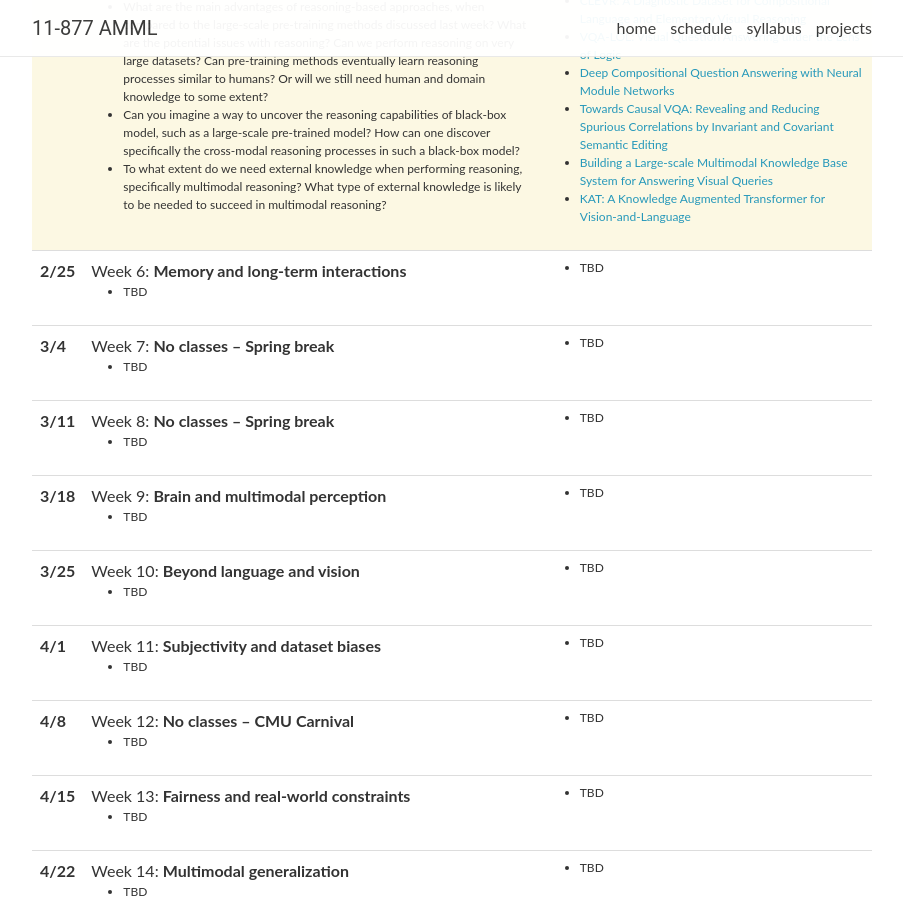
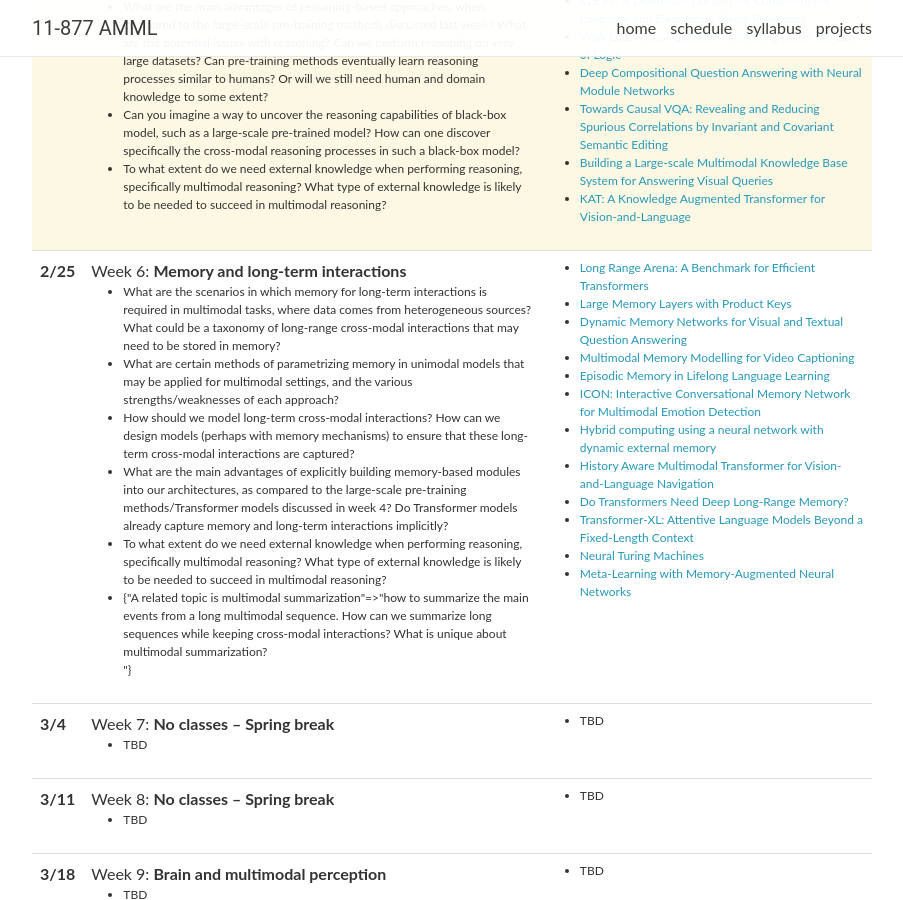
Before and after one commit to CMU-MultiComp-Lab/adv-mmml-course, a Jekyll site: the page built from _pages/schedule.md, in a window 1280 px wide and 900 px high, scrolled down 1632 px. Shown: the whole window, without its empty margins (188-1091 px from the left). Built offline with Jekyll 4.4.1, drawn with Linux system fonts in a browser that asks for light colours; nearby versions of some CDN libraries; comment, search, counter and statistics services are not loaded.

Commit message:
Update lectures.yml

```diff
--- a/_data/lectures.yml
+++ b/_data/lectures.yml
@@ -95,10 +95,26 @@
 - date: 2/25
   title: >
     Week 6: <strong>Memory and long-term interactions</strong>
-  slides:
   topics:
-    - TBD
-  readings: TBD
+    - What are the scenarios in which memory for long-term interactions is required in multimodal tasks, where data comes from heterogeneous sources? What could be a taxonomy of long-range cross-modal interactions that may need to be stored in memory? <br/>
+    - What are certain methods of parametrizing memory in unimodal models that may be applied for multimodal settings, and the various strengths/weaknesses of each approach? <br/>
+    - How should we model long-term cross-modal interactions? How can we design models (perhaps with memory mechanisms) to ensure that these long-term cross-modal interactions are captured? <br/>
+    - What are the main advantages of explicitly building memory-based modules into our architectures, as compared to the large-scale pre-training methods/Transformer models discussed in week 4? Do Transformer models already capture memory and long-term interactions implicitly? <br/>
+    - To what extent do we need external knowledge when performing reasoning, specifically multimodal reasoning? What type of external knowledge is likely to be needed to succeed in multimodal reasoning? <br/>
+    - A related topic is multimodal summarization: how to summarize the main events from a long multimodal sequence. How can we summarize long sequences while keeping cross-modal interactions? What is unique about multimodal summarization? <br/>
+  readings:
+    - <a href="https://arxiv.org/abs/2011.04006">Long Range Arena&#58; A Benchmark for Efficient Transformers</a> <br/>
+    - <a href="https://arxiv.org/abs/1907.05242">Large Memory Layers with Product Keys</a> <br/>
+    - <a href="https://arxiv.org/abs/1603.01417">Dynamic Memory Networks for Visual and Textual Question Answering</a> <br/>
+    - <a href="https://arxiv.org/abs/1611.05592">Multimodal Memory Modelling for Video Captioning</a> <br/>
+    - <a href="https://arxiv.org/abs/1906.01076">Episodic Memory in Lifelong Language Learning</a> <br/>
+    - <a href="https://aclanthology.org/D18-1280.pdf">ICON&#58; Interactive Conversational Memory Network for Multimodal Emotion Detection</a> <br/>
+    - <a href="https://www.nature.com/articles/nature20101">Hybrid computing using a neural network with dynamic external memory</a> <br/>
+    - <a href="https://arxiv.org/abs/2110.13309">History Aware Multimodal Transformer for Vision-and-Language Navigation</a> <br/>
+    - <a href="https://arxiv.org/abs/2007.03356">Do Transformers Need Deep Long-Range Memory?</a> <br/>
+    - <a href="https://arxiv.org/abs/1901.02860">Transformer-XL&#58; Attentive Language Models Beyond a Fixed-Length Context</a> <br/>
+    - <a href="https://arxiv.org/abs/1410.5401">Neural Turing Machines</a> <br/>
+    - <a href="https://proceedings.mlr.press/v48/santoro16.pdf">Meta-Learning with Memory-Augmented Neural Networks</a> <br/>
 
 - date: 3/4
   title: >
```
